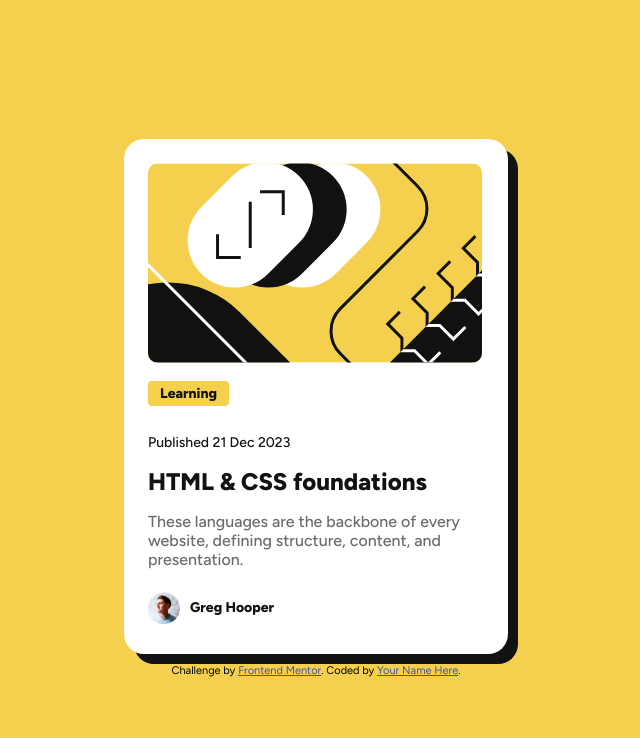
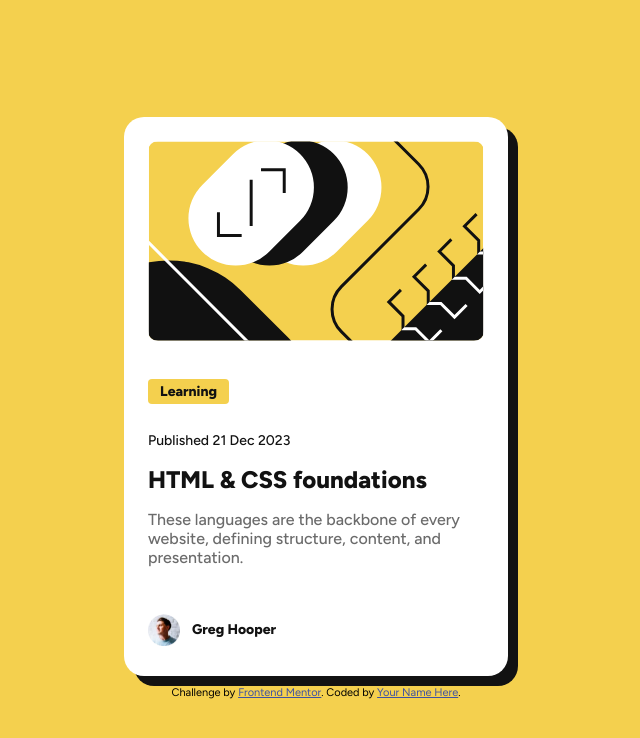
Before and after one commit to Aram-1999/BlogPreviewCard, a plain HTML site: page index.html in a window 1280 px wide. Shown: the whole page, without its empty margins (324-964 px from the left). Drawn offline with Linux system fonts and the light colour scheme.

Commit message:
change the styling of text content to a flex box and used gaps

```diff
--- a/index.html
+++ b/index.html
@@ -28,6 +28,7 @@
         src="./assets/images/illustration-article.svg"
         alt="coding brackets"
       />
+      <div>
         <p class="category">Learning</p>
         <p class="date">Published 21 Dec 2023</p>
         <h1 tabindex="1">HTML & CSS foundations</h1>
@@ -35,6 +36,7 @@
           These languages are the backbone of every website, defining structure,
           content, and presentation.
         </p>
+      </div>
       <div class="author">
         <img
           src="./assets/images/image-avatar.webp"
--- a/style.css
+++ b/style.css
@@ -28,6 +28,9 @@ body {
   padding: 24px;
   background-color: hsl(0, 0%, 100%);
   box-shadow: 10px 10px hsl(0, 0%, 7%);
+  display: flex;
+  flex-direction: column;
+  gap: 24px;
 }
 
 .card > img {
@@ -39,6 +42,7 @@ body {
 .category {
   display: inline-block;
   padding: 4px 12px;
+  max-width: fit-content;
   box-sizing: border-box;
   background-color: hsl(47, 88%, 63%);
   border-radius: 4px;
@@ -69,14 +73,15 @@ h1 {
   color: hsl(0, 0%, 7%);
   display: flex;
   align-items: center;
+  gap: 12px;
   font-weight: 800;
   font-size: 0.875em;
+  max-width: fit-content;
 }
 
 .author > img {
   height: 32px;
   width: 32px;
-  margin-right: 10px;
 }
 
 h1:hover {
```
Lines whose indentation alone changed are shown as unchanged.
